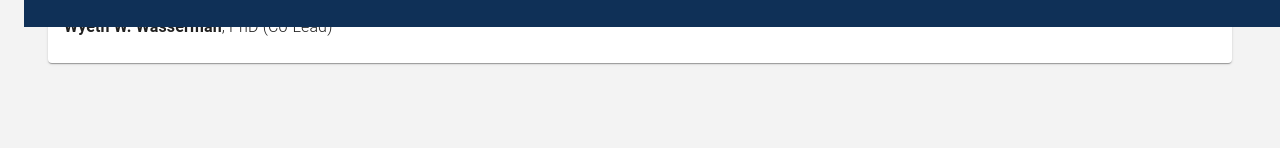
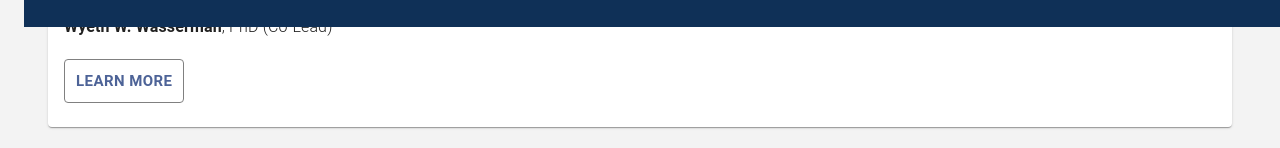
Before and after one commit to wassermanlab/variome, a React (Create React App) app in the folder app/: page / in a window 1280 px wide. Shown: the part 773-921 px from the top of the page. Before the commit the page ends 860 px from the top, so only its background shows below. Built offline with nearby package versions, Linux system fonts and the light colour scheme.

Commit message:
Add learn more button

```diff
--- a/app/src/pages/home.js
+++ b/app/src/pages/home.js
@@ -12,6 +12,8 @@ import Grid from '@mui/material/Grid'
 import TextField from '@mui/material/TextField';
 import Typography from '@mui/material/Typography';
 import Container from '@mui/material/Container';
+import Button from '@mui/material/Button';
+import Link from '@mui/material/Link';
 
 const PREFIX = 'Home';
 const classes = {
@@ -135,7 +137,13 @@ export default function Home() {
                                         <Typography variant="body1" sx={{ fontWeight: 'light' }}>
                                             <b>Wyeth W. Wasserman</b>, PhD (Co-Lead)
                                         </Typography>
-                                        {/* SQ TODO: Add "Learn More" button here that links to the SGP home page */}
+
+                                        <Link href="https://www.bcchr.ca/silent-genomes-project" target="_blank" rel="noopener noreferrer">
+                                            <Button size="large" sx={{ marginTop: '20px', fontWeight: 'bold', border: '1px solid grey' }}>
+                                                Learn More
+                                            </Button>
+                                        </Link>
+
                                     </Grid>
                                     <Grid item xs={6}>
                                         {/* SQ TODO: Make this work with the image */}
```
